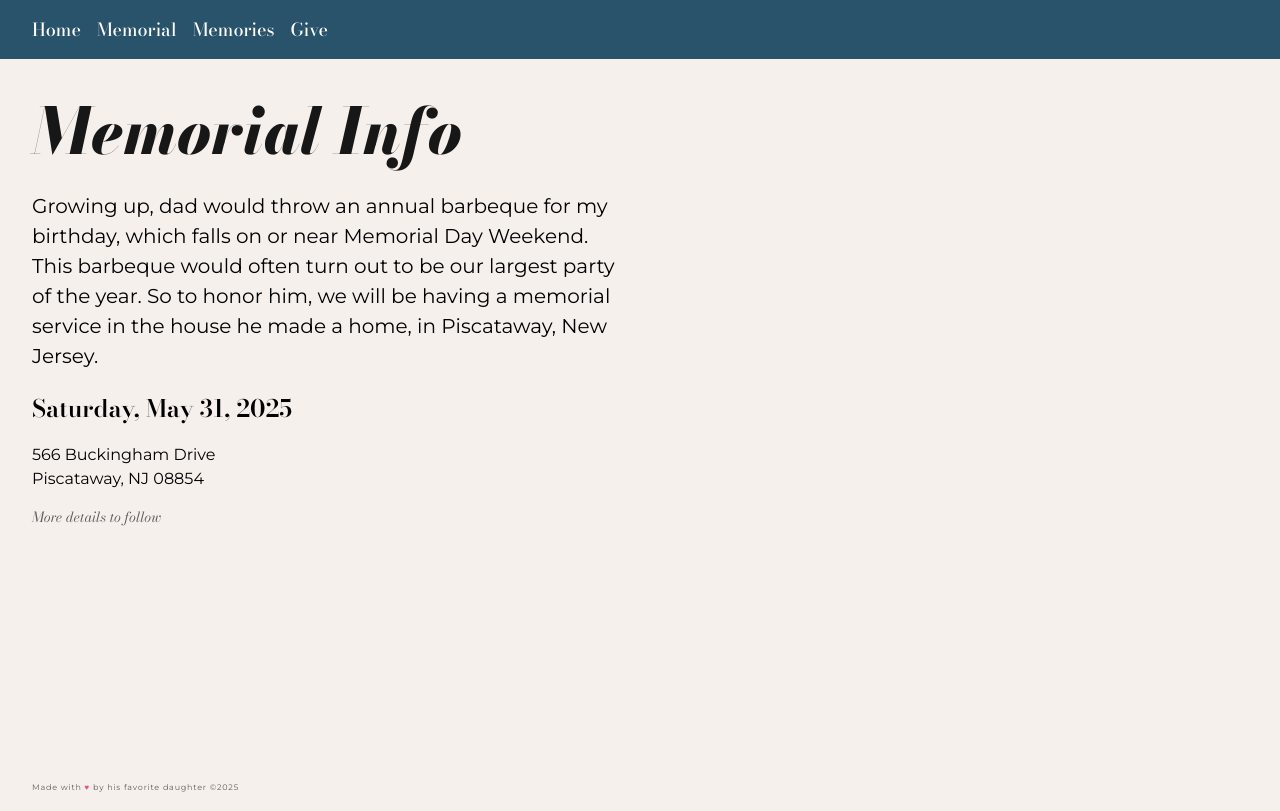
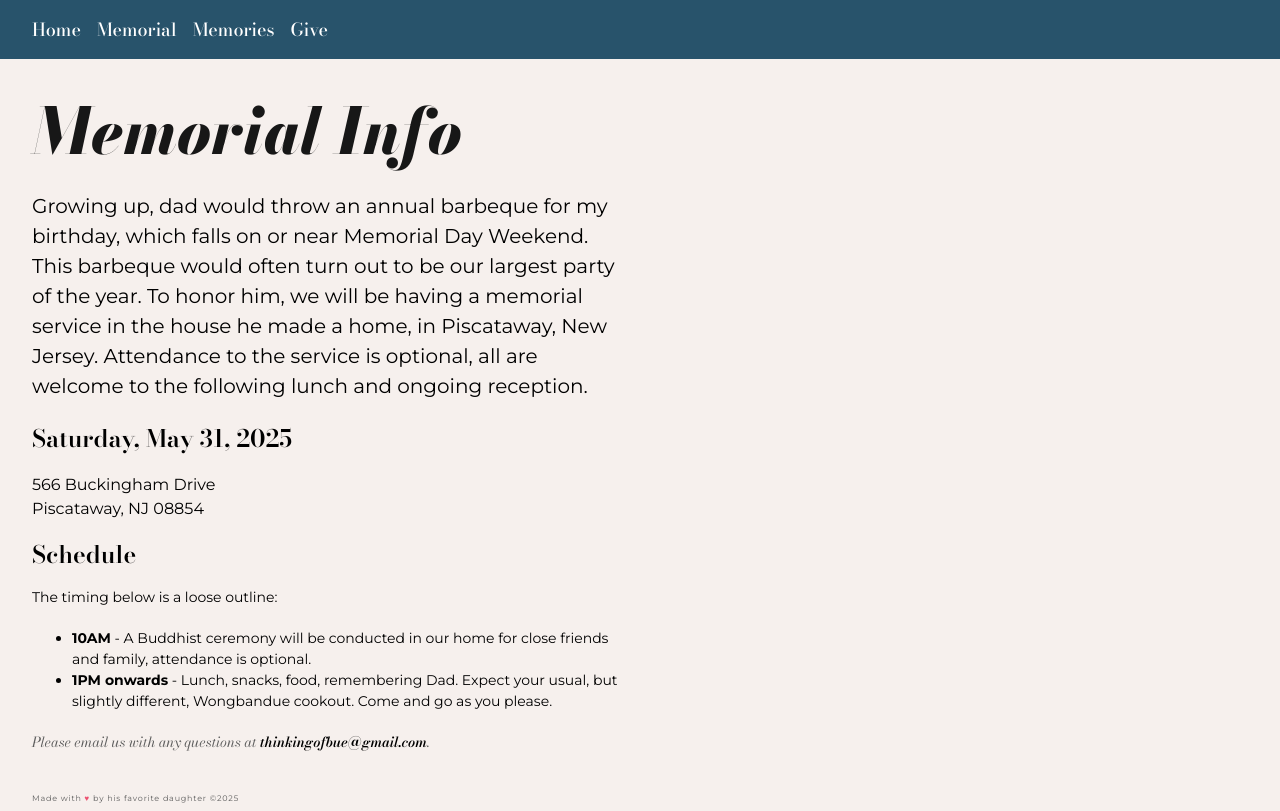
Before and after one commit to juliewongbandue/evan_turns_40, a SvelteKit app: page /memorial-info in a window 1280 px wide. Built offline with nearby package versions, Linux system fonts and the light colour scheme.

Commit message:
update event info

```diff
--- a/src/routes/memorial-info/+page.svelte
+++ b/src/routes/memorial-info/+page.svelte
@@ -1,7 +1,7 @@
 <h1>Memorial Info</h1>
 
 <section class='article-small'>
-<p class='body'>Growing up, dad would throw an annual barbeque for my birthday, which falls on or near Memorial Day Weekend. This barbeque would often turn out to be our largest party of the year. So to honor him, we will be having a memorial service in the house he made a home, in Piscataway, New Jersey.</p>
+<p class='body'>Growing up, dad would throw an annual barbeque for my birthday, which falls on or near Memorial Day Weekend. This barbeque would often turn out to be our largest party of the year. To honor him, we will be having a memorial service in the house he made a home, in Piscataway, New Jersey. Attendance to the service is optional, all are welcome to the following lunch and ongoing reception. </p>
 
 <div class='body'>
   <h2>Saturday, May 31, 2025</h2>
@@ -9,7 +9,13 @@
     <br/>
     Piscataway, NJ 08854
   </p>
-  <p class="more">More details to follow</p>
+  <h2>Schedule</h2>
+  <p class='info'>The timing below is a loose outline: </p>
+  <ul>
+    <li class="info"><b>10AM</b> - A Buddhist ceremony will be conducted in our home for close friends and family, attendance is optional. </li>
+    <li class="info"><b>1PM onwards</b> - Lunch, snacks, food, remembering Dad. Expect your usual, but slightly different, Wongbandue cookout. Come and go as you please. </li>
+  </ul>
+  <p class="more">Please email us with any questions at <a class='email' style="font-family: var(--font-family-body);" href="mailto:thinkingofbue@gmail.com?subject=Memorial Question">thinkingofbue@gmail.com</a>.</p>
 </div>
 
 </section>
@@ -25,6 +31,10 @@
 .address {
   font-size: var(--font-size-2);
 }
+
+.info {
+  font-size: var(--font-size-1);
+}
 .body > .more {
   color: var(--gray-4);
   font-size: var(--font-size-1);
@@ -32,4 +42,5 @@
   font-family: var(--font-family-body);
   margin: 0;
 }
+
 </style>
```
